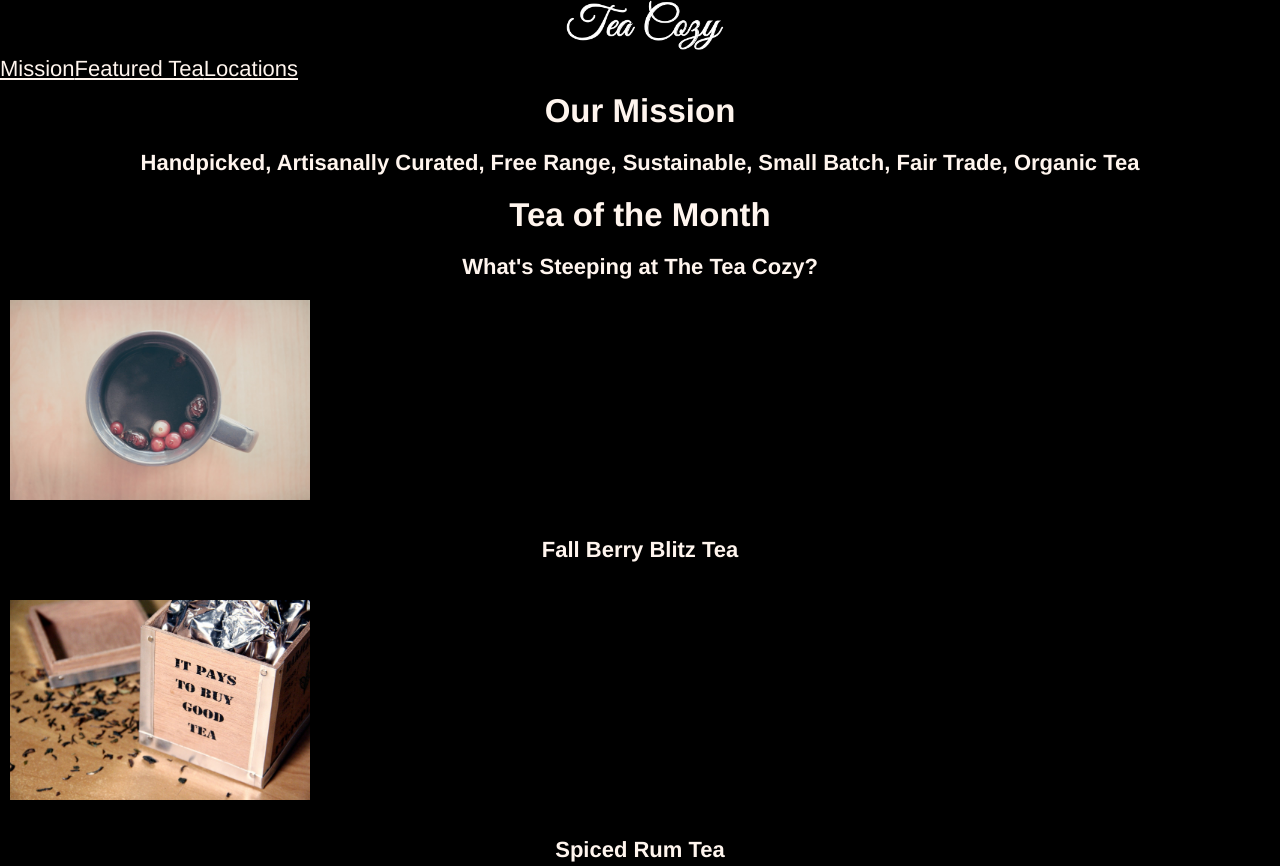
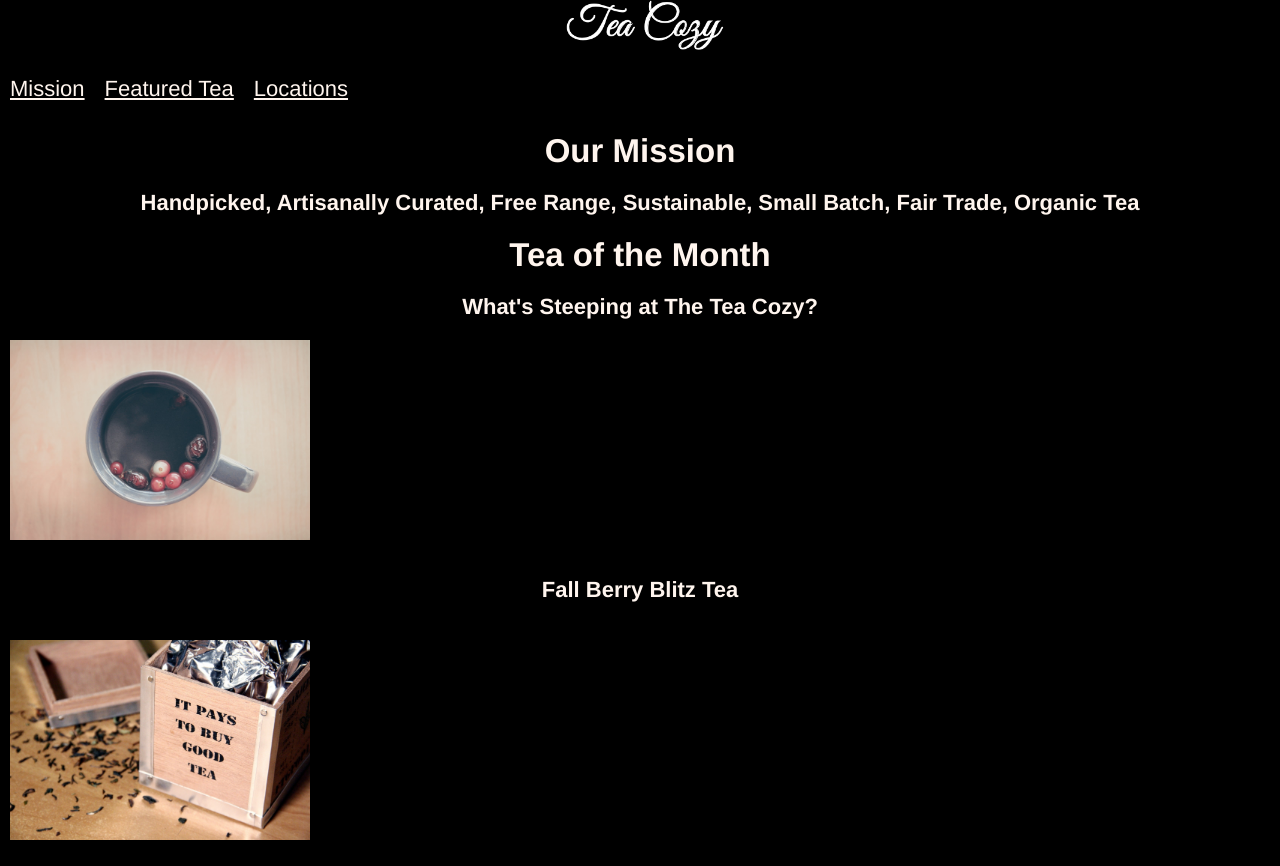
Before and after one commit to judithhinlung/Tea-Cozy, a plain HTML site: page index.html in a window 1280 px wide. Shown: the top 866 px of the page. Drawn offline with Linux system fonts and the light colour scheme.

Commit message:
Fixed nav links

```diff
--- a/index.html
+++ b/index.html
@@ -8,9 +8,9 @@
   <header>
     <img src="./resources/images/img-tea-cozy-logo.png" />
     <nav>
-      <a href="#mission">Mission</a>
-      <a href="#featured">Featured Tea</a>
-    <a href="#locations">Locations</a>
+      <span><a href="#mission">Mission</a></span>
+      <span><a href="#featured">Featured Tea</a></span>
+    <span><a href="#locations">Locations</a></span>
     </nav>
   </header>
   <div id="mission">
```
Also changed, not shown: 1 other file.
